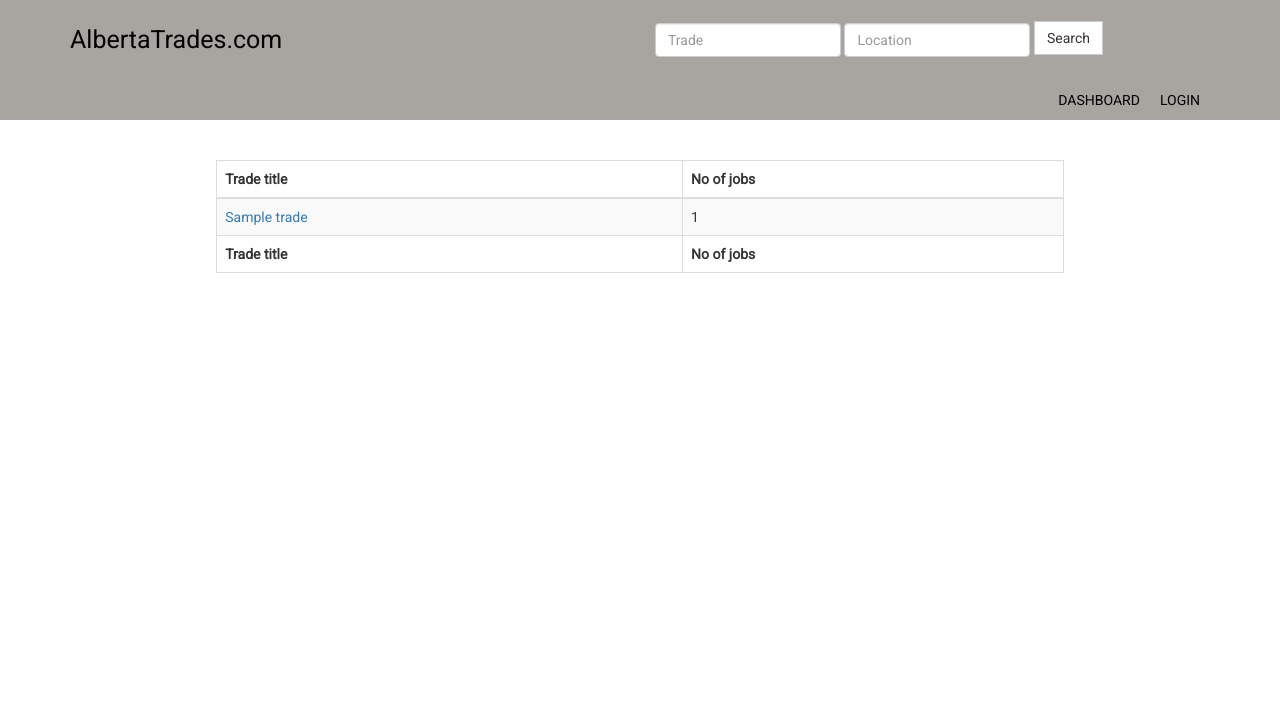
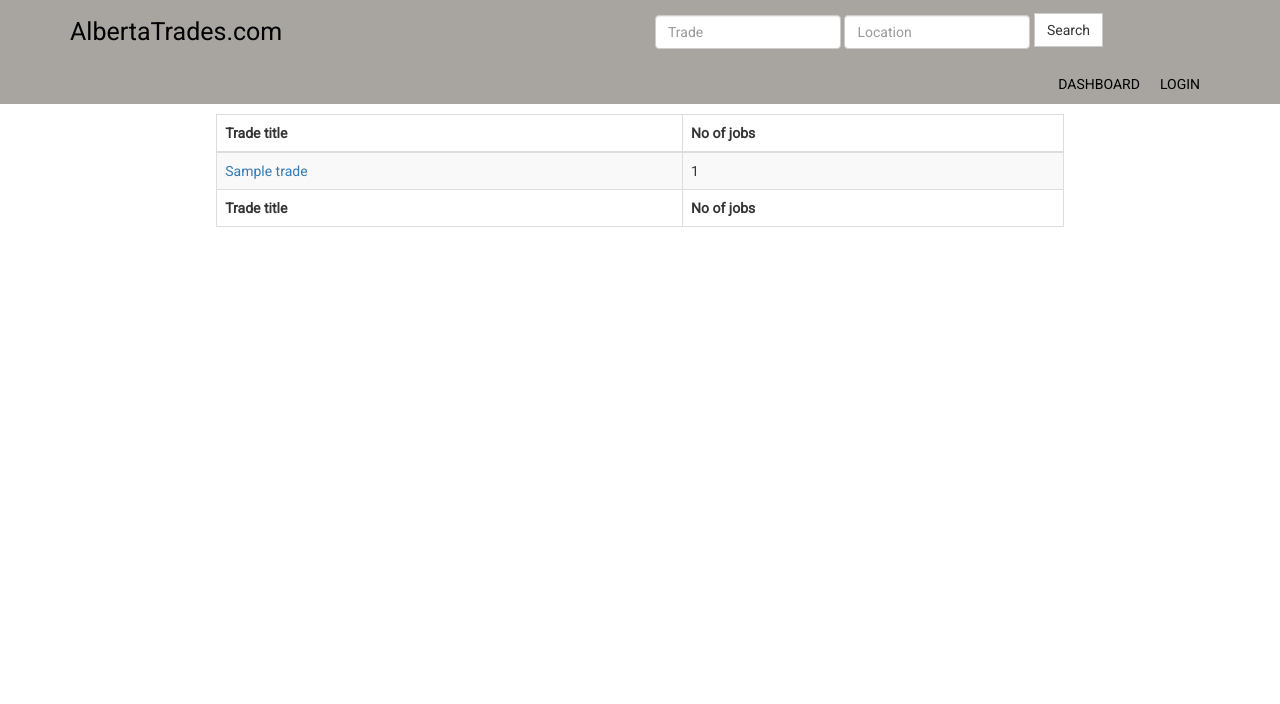
Before and after one commit to asatia07/albertatrades, a Django app: page / in a window 1280 px wide. Shown: the top 704 px of the page. Run offline with Django 3.2, Linux system fonts and the light colour scheme; tables that the repository leaves empty hold one stand-in row (values such as "Sample post"); parts of the project's set-up code (start-up, migrations or seed data) failed here and were passed over; some libraries are stand-ins or nearby versions; grey boxes are pictures that could not be loaded.

Commit message:
reduce vertical space

```diff
--- a/indeed/static/indeed/css/style.css
+++ b/indeed/static/indeed/css/style.css
@@ -16,7 +16,7 @@ body {
 }
 
 .content-wrapper {
-    margin-top: 40px;
+    margin-top: 10px;
     min-height: 600px;
     padding-bottom: 60px;
 }
@@ -63,7 +63,7 @@ background-color:#A8A4A0;
 header {
     background-color: #A8A4A0;
     color: #fff;
-    padding: 10px;
+    padding: 2px 10px;
     text-align: right;
 }
 
```
